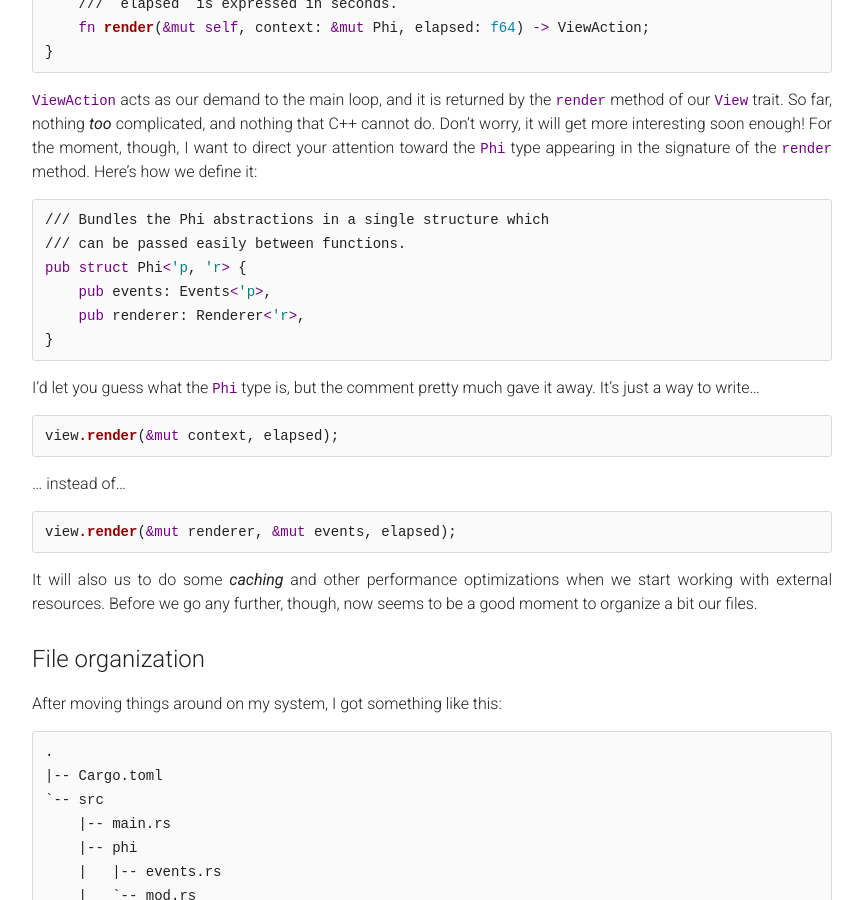
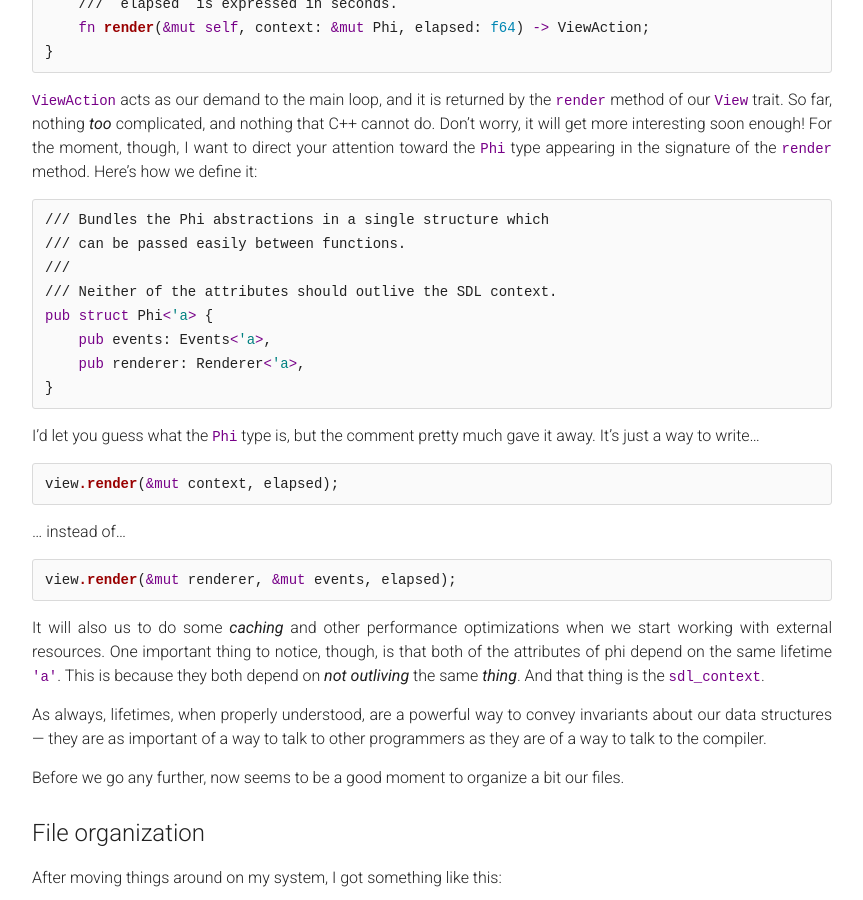
Before and after one commit to jadpole/jadpole.github.io, a Jekyll site: the page built from _posts/2015-07-07-arcaders-1-4.md, in a window 1280 px wide and 900 px high, scrolled down 2207 px. Shown: the whole window, without its empty margins (208-1071 px from the left). Built offline with Jekyll 4.4.1, drawn with Linux system fonts in a browser that asks for light colours; Markdown is read by kramdown in place of the engine named in the settings.

Commit message:
Phi depends on only one lifetime

````diff
--- a/_posts/2015-07-07-arcaders-1-4.md
+++ b/_posts/2015-07-07-arcaders-1-4.md
@@ -128,9 +128,11 @@ define it:
 ```rust
 /// Bundles the Phi abstractions in a single structure which
 /// can be passed easily between functions.
-pub struct Phi<'p, 'r> {
-    pub events: Events<'p>,
-    pub renderer: Renderer<'r>,
+///
+/// Neither of the attributes should outlive the SDL context.
+pub struct Phi<'a> {
+    pub events: Events<'a>,
+    pub renderer: Renderer<'a>,
 }
 ```
 
@@ -146,10 +148,17 @@ view.render(&mut context, elapsed);
 ```rust
 view.render(&mut renderer, &mut events, elapsed);
 ```
+It will also us to do some _caching_ and other performance optimizations when
+we start working with external resources. One important thing to notice, though,
+is that both of the attributes of phi depend on the same lifetime `'a'`. This is because they both depend on _not outliving_ the same _thing_. And that thing is
+the `sdl_context`.
 
-It will also us to do some _caching_ and other performance optimizations when
-we start working with external resources. Before we go any further, though, now
-seems to be a good moment to organize a bit our files.
+As always, lifetimes, when properly understood, are a powerful way to convey
+invariants about our data structures &mdash; they are as important of a way to
+talk to other programmers as they are of a way to talk to the compiler.
+
+Before we go any further, now seems to be a good moment to organize a bit our
+files.
 
 
 ## File organization
@@ -243,9 +252,9 @@ struct_events!(
 
 /// Bundles the Phi abstractions in a single structure which
 /// can be passed easily between functions.
-pub struct Phi<'p, 'r> {
-    pub events: Events<'p>,
-    pub renderer: Renderer<'r>,
+pub struct Phi<'a> {
+    pub events: Events<'a>,
+    pub renderer: Renderer<'a>,
 }
 
 /// A `ViewAction` is a way for the currently executed view to
````
Also changed, not shown: _posts/2015-07-25-arcaders-1-6.md (+1 -1 lines), 1 other file.
